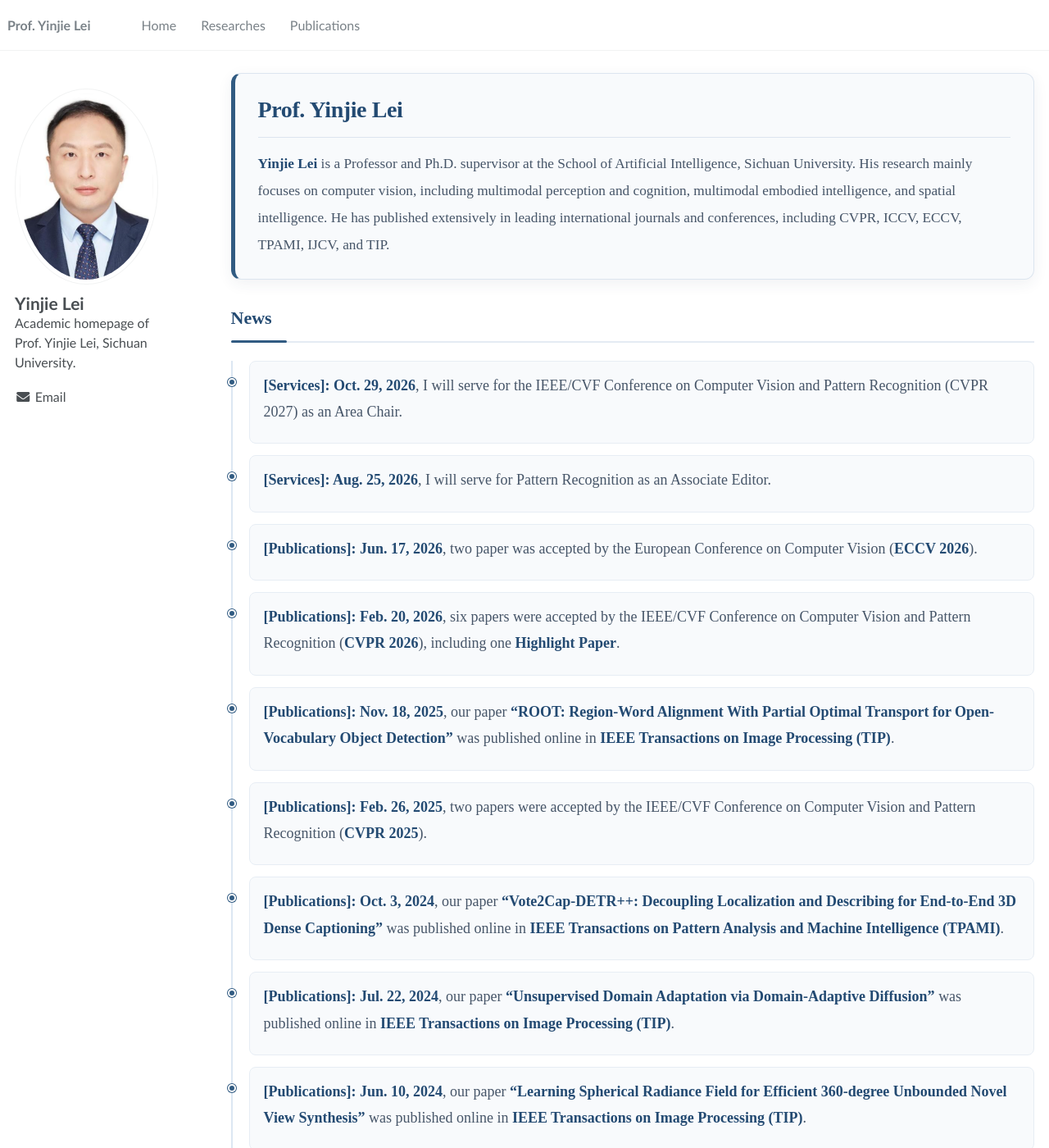
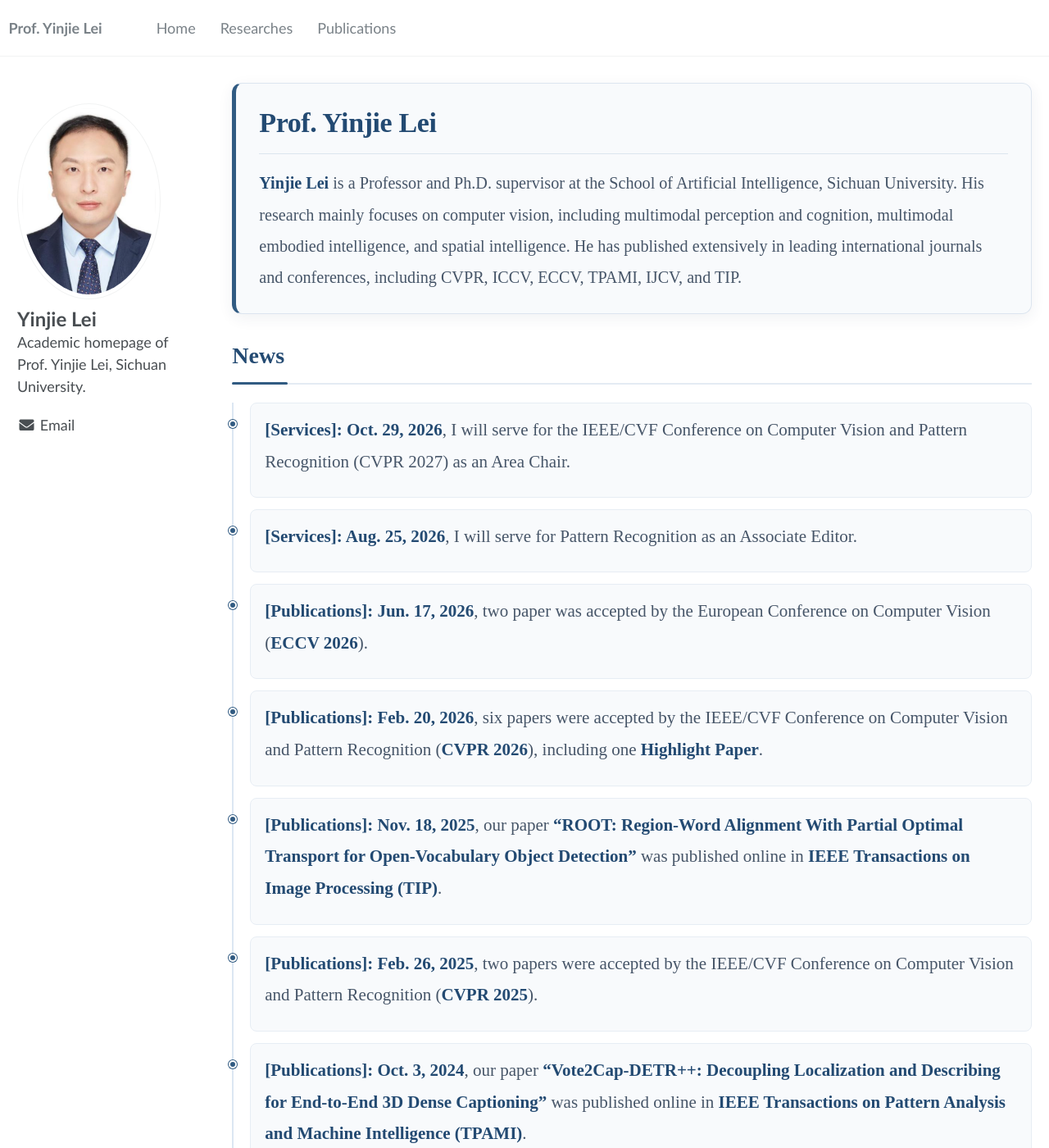
Before and after one commit to leolyj/leolyj.github.io, a Jekyll site: the page built from _pages/about.md, in a window 1280 px wide and 1400 px high. Shown: the whole window at 82% size. Built offline with Jekyll 4.4.1, drawn with Linux system fonts in a browser that asks for light colours.

Commit message:
Improve global typography

```diff
--- a/_sass/_page.scss
+++ b/_sass/_page.scss
@@ -1298,80 +1298,92 @@ b {
 
 
 /* ========================================
-   Final Font Size Adjustment
+   Final Font Size Adjustment - Level 2
+   全站字号提高两个档次
    ======================================== */
 
 /* 全站正文 */
 body {
-  font-size: 18px !important;
-  line-height: 1.75 !important;
+  font-size: 21px !important;
+  line-height: 1.8 !important;
 }
 
 /* 页面正文 */
 .page__content {
-  font-size: 18px !important;
+  font-size: 21px !important;
 }
 
-/* 页面标题 */
+/* 页面一级标题 */
 .page__content h1 {
+  font-size: 34px !important;
+}
+
+/* 页面二级标题 */
+.page__content h2 {
   font-size: 28px !important;
 }
 
-.page__content h2 {
-  font-size: 22px !important;
-}
-
+/* 页面三级标题 */
 .page__content h3 {
-  font-size: 19px !important;
+  font-size: 23px !important;
 }
 
 /* 导航栏 */
 .masthead__menu-item {
-  font-size: 16px !important;
+  font-size: 18px !important;
 }
 
 /* 左侧个人资料 */
 .author__name {
-  font-size: 21px !important;
+  font-size: 24px !important;
 }
 
 .author__bio,
 .author__urls {
-  font-size: 16px !important;
-  line-height: 1.7 !important;
+  font-size: 18px !important;
+  line-height: 1.8 !important;
 }
 
 /* News */
 .news-section li {
-  font-size: 18px !important;
-  line-height: 1.8 !important;
+  font-size: 21px !important;
+  line-height: 1.85 !important;
 }
 
 /* Publications */
 .publication-timeline li {
-  font-size: 18px !important;
-  line-height: 1.8 !important;
+  font-size: 21px !important;
+  line-height: 1.85 !important;
 }
 
 /* Research Interests */
 .interest-content h3 {
-  font-size: 19px !important;
+  font-size: 23px !important;
 }
 
 .interest-content p {
-  font-size: 17px !important;
-  line-height: 1.75 !important;
+  font-size: 20px !important;
+  line-height: 1.8 !important;
 }
 
-/* 手机端 */
+/* 手机端适配 */
 @media (max-width: 600px) {
   body,
   .page__content {
-    font-size: 17px !important;
+    font-size: 19px !important;
   }
 
   .news-section li,
   .publication-timeline li {
-    font-size: 17px !important;
+    font-size: 19px !important;
+    line-height: 1.8 !important;
+  }
+
+  .page__content h1 {
+    font-size: 30px !important;
+  }
+
+  .page__content h2 {
+    font-size: 25px !important;
   }
 }
```
